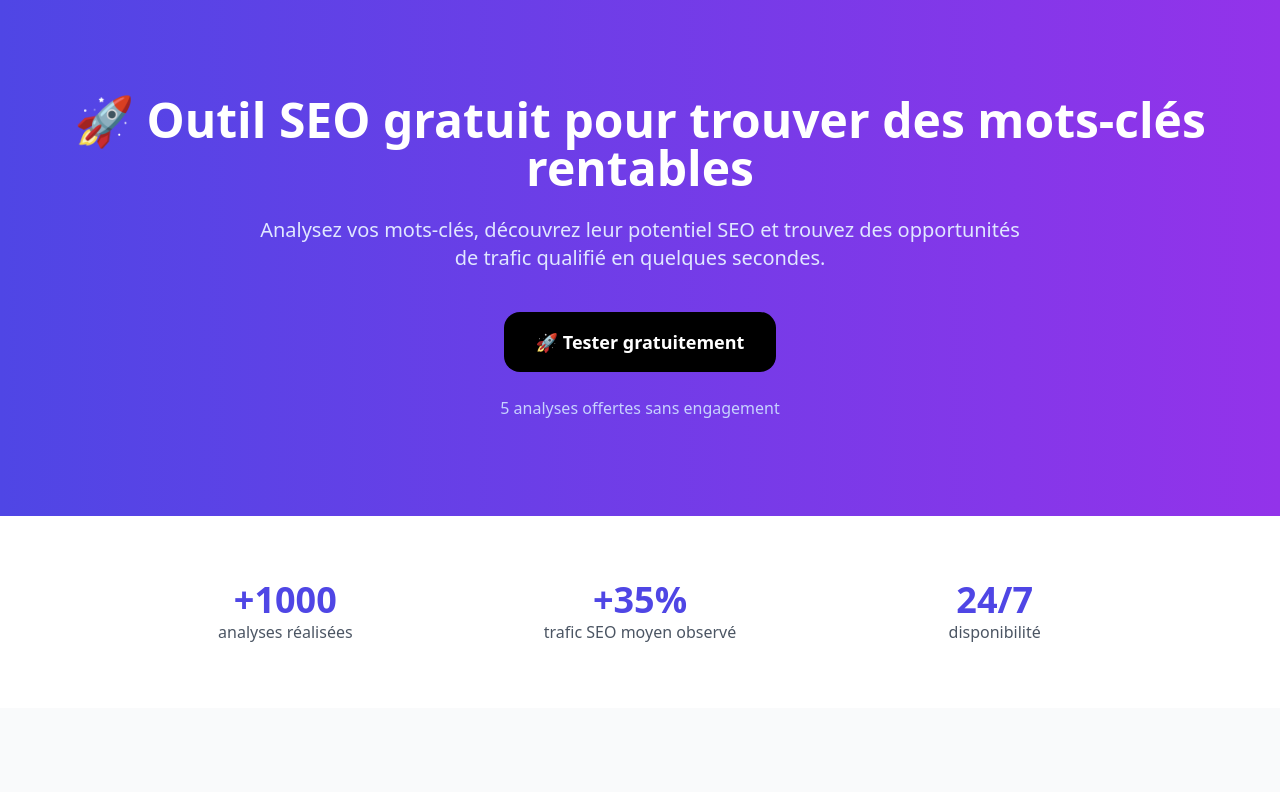
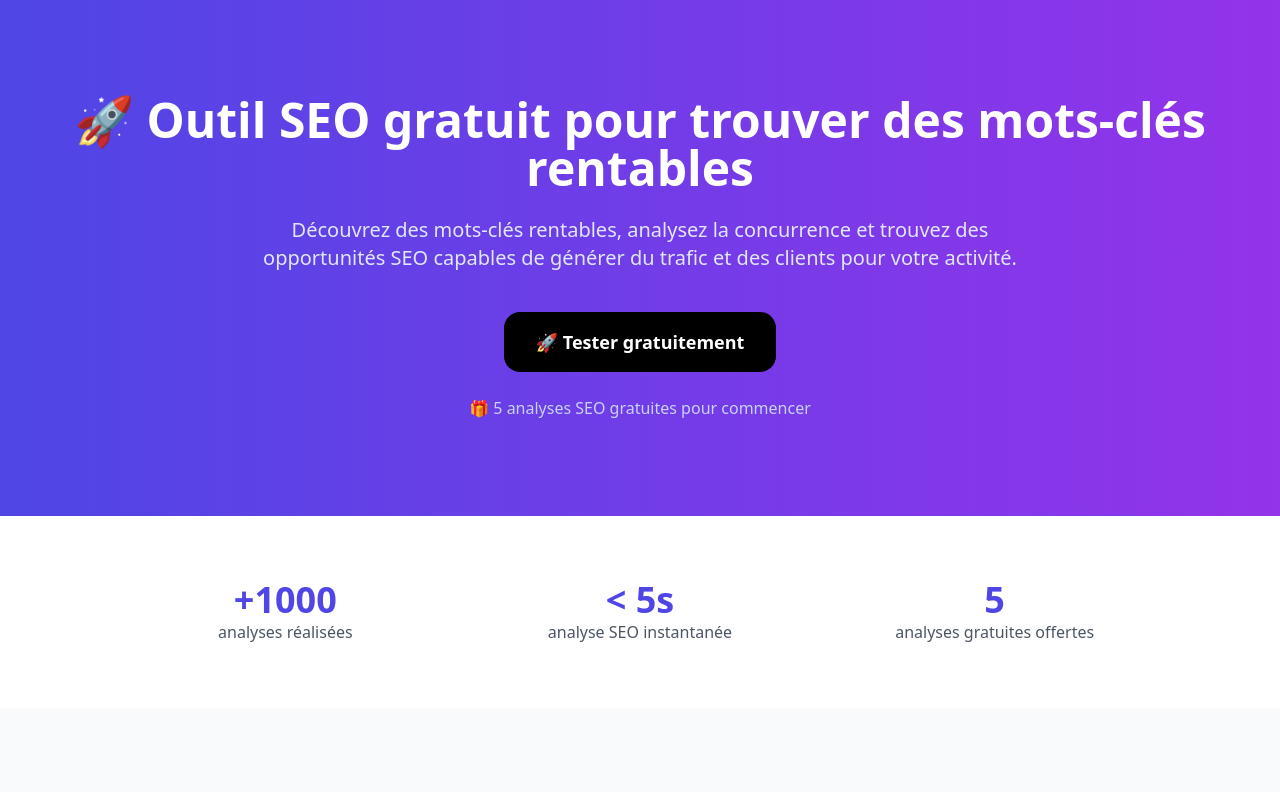
Before and after one commit to elhassaneelbarhdadi-prog/seo-frontend, a React (Vite) app: page /1 in a window 1280 px wide. Shown: the top 792 px of the page. Built offline with nearby package versions, Linux system fonts and the light colour scheme; no server answers.

Commit message:
Improve homepage conversion metrics

```diff
--- a/src/pages/Home.jsx
+++ b/src/pages/Home.jsx
@@ -18,10 +18,10 @@ export default function Home() {
                 </h1>
 
                 <p className="max-w-3xl mx-auto text-xl text-indigo-100 mb-10">
-                    Analysez vos mots-clés, découvrez leur potentiel SEO et trouvez
-                    des opportunités de trafic qualifié en quelques secondes.
+                    Découvrez des mots-clés rentables, analysez la concurrence
+                    et trouvez des opportunités SEO capables de générer du trafic
+                    et des clients pour votre activité.
                 </p>
-
                 <button
                     onClick={() => navigate(`/${lang}/dashboard/keywords`)}
                     className="bg-black text-white px-8 py-4 rounded-xl text-lg font-semibold hover:scale-105 transition"
@@ -30,7 +30,7 @@ export default function Home() {
                 </button>
 
                 <p className="mt-6 text-indigo-200">
-                    5 analyses offertes sans engagement
+                    🎁 5 analyses SEO gratuites pour commencer
                 </p>
 
             </section>
@@ -51,26 +51,25 @@ export default function Home() {
 
                     <div>
                         <h3 className="text-4xl font-bold text-indigo-600">
-                            +35%
+                            &lt; 5s
                         </h3>
                         <p className="text-gray-600">
-                            trafic SEO moyen observé
+                            analyse SEO instantanée
                         </p>
                     </div>
 
                     <div>
                         <h3 className="text-4xl font-bold text-indigo-600">
-                            24/7
+                            5
                         </h3>
                         <p className="text-gray-600">
-                            disponibilité
+                            analyses gratuites offertes
                         </p>
                     </div>
 
                 </div>
 
             </section>
-
             {/* PROBLEME */}
             <section className="bg-gray-50 py-20 px-6 text-center">
 
```
